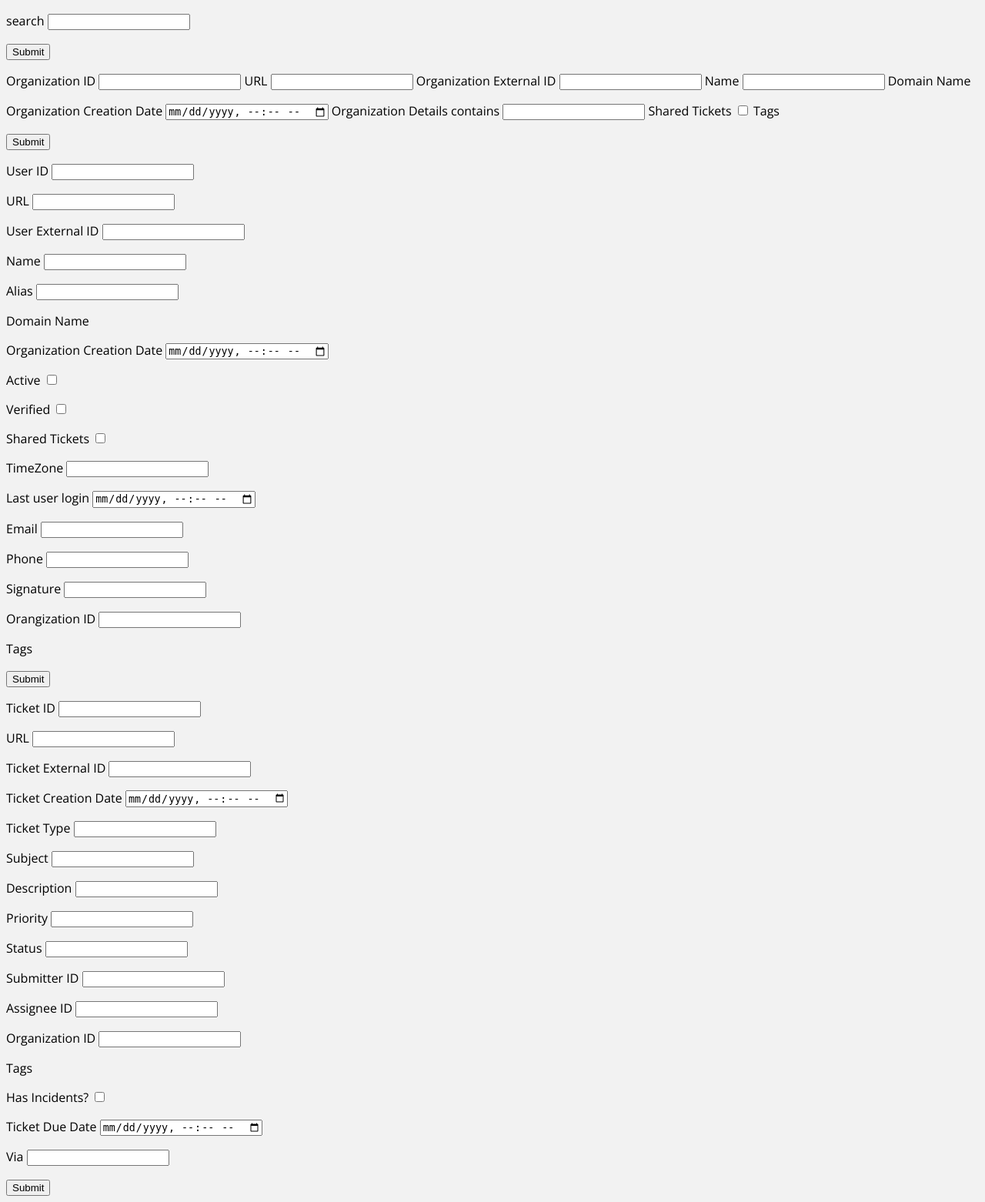
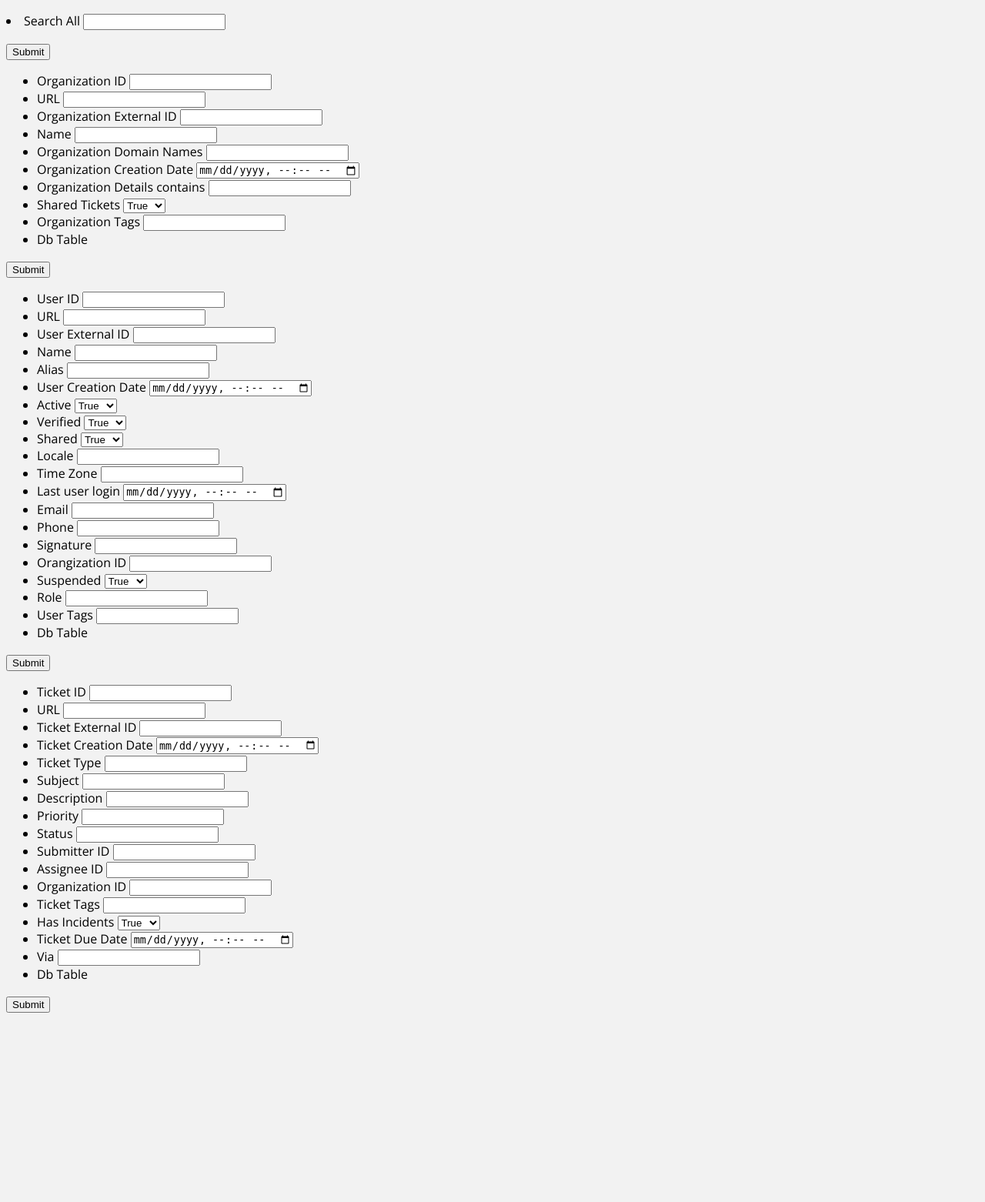
Before and after one commit to tesmonrd/RT_zen_search, a Flask app: page / in a window 1280 px wide. Shown: the whole page at 77% size. After the commit the page ends 1316 px from the top, so only its background shows below. Run offline with Flask 2, Linux system fonts and the light colour scheme; parts of the project's set-up code (start-up, migrations or seed data) failed here and were passed over; some libraries are stand-ins or nearby versions.

Commit message:
forms all registering w field types, basic ui, work on sql logic

```diff
--- a/main.py
+++ b/main.py
@@ -9,9 +9,9 @@ init_db()
 @app.route('/', methods=['GET', 'POST'])
 def index():
     gen_search = GeneralSearchBar()
-    org_form = OrganizationForm()
-    user_form = UserForm()
-    ticket_form = TicketForm()
+    org_form = OrganizationForm(db_table="Organizations")
+    user_form = UserForm(db_table="Users")
+    ticket_form = TicketForm(db_table="Tickets")
 
     # if request.method == 'GET':
     #     return search_results(gen_search)
--- a/rt_zen_search/forms.py
+++ b/rt_zen_search/forms.py
@@ -1,13 +1,13 @@
 from flask_wtf import FlaskForm
-from wtforms import StringField, IntegerField, FieldList, TextField, SubmitField, BooleanField
+from wtforms import StringField, IntegerField, FieldList, TextField, SubmitField, SelectField, HiddenField, BooleanField
 from wtforms.validators import DataRequired, Length, Email, URL
 from wtforms.fields.html5 import DateTimeLocalField
 
 
 class GeneralSearchBar(FlaskForm):
     """Contact form."""
-    search = StringField('search')
-    submit = SubmitField('Submit')
+    query_all = StringField('Search All')
+    # submit = SubmitField('Submit')
 
 class OrganizationForm(FlaskForm):
     """Contact form."""
@@ -16,12 +16,15 @@ class OrganizationForm(FlaskForm):
     	URL(message=("Invalid URL format."))])
     external_id = StringField('Organization External ID')
     name = StringField('Name')
-    domain_name = FieldList(StringField('Organization Domain Names'))
-    created_at = DateTimeLocalField('Organization Creation Date', format='%m/%d/%y')
+    domain_names = TextField('Organization Domain Names')
+    created_at = DateTimeLocalField('Organization Creation Date', format='%Y-%m-%d')
     details = TextField('Organization Details contains')
-    shared_tickets = BooleanField('Shared Tickets')
-    tags = FieldList(StringField('Organization Tags'))
-    submit = SubmitField('Submit')
+    shared_tickets = SelectField(
+        choices=[(True, 'True'), (False, 'False'), ('','')],
+        coerce=lambda x: x == 'True'
+    )
+    tags = TextField('Organization Tags')
+    db_table = HiddenField()
 
 
 class UserForm(FlaskForm):
@@ -32,20 +35,34 @@ class UserForm(FlaskForm):
     external_id = StringField('User External ID')
     name = StringField('Name')
     alias = StringField('Alias')
-    domain_name = FieldList(StringField('Organization Domain Names'))
-    created_at = DateTimeLocalField('Organization Creation Date', format='%m/%d/%y')
-    active = BooleanField('Active')
-    verified = BooleanField('Verified')
-    shared = BooleanField('Shared Tickets')
-    locale = StringField('TimeZone')
-    last_login_at = DateTimeLocalField('Last user login', format='%m/%d/%y')
+    created_at = DateTimeLocalField('User Creation Date', format='%Y-%m-%d')
+    active = SelectField(
+        choices=[(True, 'True'), (False, 'False'), ('','')],
+        coerce=lambda x: x == 'True'
+    )
+    verified = SelectField(
+        choices=[(True, 'True'), (False, 'False'), ('','')],
+        coerce=lambda x: x == 'True'
+    )
+    shared = SelectField(
+        choices=[(True, 'True'), (False, 'False'), ('','')],
+        coerce=lambda x: x == 'True'
+    )
+    locale = StringField('Locale')
+    time_zone = StringField('Time Zone')
+    last_login_at = DateTimeLocalField('Last user login', format='%Y-%m-%d')
     email = StringField('Email', [
         Email(message=('Not a valid email address.'))])
     phone = StringField('Phone')
     signature = StringField('Signature')
     organization_id = IntegerField('Orangization ID')
-    tags = FieldList(StringField('Organization Tags'))
-    submit = SubmitField('Submit')
+    suspended = SelectField(
+        choices=[(True, 'True'), (False, 'False'), ('','')],
+        coerce=lambda x: x == 'True'
+    )
+    role = StringField('Role')
+    tags = TextField('User Tags')
+    db_table = HiddenField()
 
 
 class TicketForm(FlaskForm):
@@ -54,7 +71,7 @@ class TicketForm(FlaskForm):
     url = StringField('URL',[
     	URL(message=("Invalid URL format."))])
     external_id = StringField('Ticket External ID')
-    created_at = DateTimeLocalField('Ticket Creation Date', format='%m/%d/%y')
+    created_at = DateTimeLocalField('Ticket Creation Date', format='%Y-%m-%d')
     ticket_type = StringField('Ticket Type')
     subject = StringField('Subject')
     description = TextField('Description')
@@ -63,8 +80,11 @@ class TicketForm(FlaskForm):
     submitter_id = IntegerField('Submitter ID')
     assignee_id = IntegerField('Assignee ID')
     organization_id = IntegerField('Organization ID')
-    tags = FieldList(StringField('Ticket Tags'))
-    has_incidents = BooleanField('Has Incidents?')
-    due_at = DateTimeLocalField('Ticket Due Date', format='%m/%d/%y')
+    tags = TextField('Ticket Tags')
+    has_incidents = SelectField(
+        choices=[(True, 'True'), (False, 'False'), ('','')],
+        coerce=lambda x: x == 'True'
+    )
+    due_at = DateTimeLocalField('Ticket Due Date', format='%Y-%m-%d')
     via = StringField('Via')
-    submit = SubmitField('Submit')
+    db_table = HiddenField()
--- a/rt_zen_search/templates/_formhelpers.html
+++ b/rt_zen_search/templates/_formhelpers.html
@@ -1,6 +1,6 @@
 {% macro render_field(field) %}
-    {{ field.label }}
-    {{ field(**kwargs)|safe }}
+    <li>{{ field.label }}
+    {{ field(**kwargs)|safe }}</li>
     {% if field.errors %}
         <ul class="errors">
         {% for error in field.errors %}
--- a/rt_zen_search/templates/forms.html
+++ b/rt_zen_search/templates/forms.html
@@ -5,66 +5,44 @@
 	<div class="mainSearch">
 	{% from "_formhelpers.html" import render_field %}
 		<form method="GET" action="/search">
-		 	<dl>{{ render_field(gen_search.search) }}</dl>
+		 	<dl>{{ render_field(gen_search.query_all) }}</dl>
 		 	<input type=submit>
 		</form>
 	</div>
 	<div class="advancedSearch">
 		<form method="GET" action="/search">
-		 	<dl>
-		 	{{ render_field(org_form.org_id) }}
-		 	{{ render_field(org_form.url) }}
-		 	{{ render_field(org_form.external_id) }}
-		 	{{ render_field(org_form.name) }}
-		 	{{ render_field(org_form.domain_name) }}
-		 	{{ render_field(org_form.created_at) }}
-		 	{{ render_field(org_form.details) }}
-		 	{{ render_field(org_form.shared_tickets) }}
-		 	{{ render_field(org_form.tags) }}
+			<ul>
+		 	{% for field in org_form %}
+		 		{% if field.id != 'csrf_token' %}
+		 			{{ render_field(field)}}
+		 		{% endif %}
+		 	{% endfor %}
+			</ul>
 		 	<input type=submit>
 		 </dl>
 		</form>
 	</div>
 	<div class="advancedSearch">
 		<form method="GET" action="/search">
-		 	<dl>{{ render_field(user_form.user_id) }}</dl>
-		 	<dl>{{ render_field(user_form.url) }}</dl>
-		 	<dl>{{ render_field(user_form.external_id) }}</dl>
-		 	<dl>{{ render_field(user_form.name) }}</dl>
-		 	<dl>{{ render_field(user_form.alias) }}</dl>
-		 	<dl>{{ render_field(user_form.domain_name) }}</dl>
-		 	<dl>{{ render_field(user_form.created_at) }}</dl>
-		 	<dl>{{ render_field(user_form.active) }}</dl>
-		 	<dl>{{ render_field(user_form.verified) }}</dl>
-		 	<dl>{{ render_field(user_form.shared) }}</dl>
-		 	<dl>{{ render_field(user_form.locale) }}</dl>
-		 	<dl>{{ render_field(user_form.last_login_at) }}</dl>
-		 	<dl>{{ render_field(user_form.email) }}</dl>
-		 	<dl>{{ render_field(user_form.phone) }}</dl>
-		 	<dl>{{ render_field(user_form.signature) }}</dl>
-		 	<dl>{{ render_field(user_form.organization_id) }}</dl>
-		 	<dl>{{ render_field(user_form.tags) }}</dl>
+			<ul>
+		 	{% for field in user_form %}
+		 		{% if field.id != 'csrf_token' %}
+		 			{{ render_field(field)}}
+		 		{% endif %}
+		 	{% endfor %}
+			</ul>
 		 	<input type=submit>
 		</form>
 	</div>
 	<div class="advancedSearch">
 		<form method="GET" action="/search">
-		 	<dl>{{ render_field(ticket_form.ticket_id) }}</dl>
-		 	<dl>{{ render_field(ticket_form.url) }}</dl>
-		 	<dl>{{ render_field(ticket_form.external_id) }}</dl>
-		 	<dl>{{ render_field(ticket_form.created_at) }}</dl>
-		 	<dl>{{ render_field(ticket_form.ticket_type) }}</dl>
-		 	<dl>{{ render_field(ticket_form.subject) }}</dl>
-		 	<dl>{{ render_field(ticket_form.description) }}</dl>
-		 	<dl>{{ render_field(ticket_form.priority) }}</dl>
-		 	<dl>{{ render_field(ticket_form.status) }}</dl>
-		 	<dl>{{ render_field(ticket_form.submitter_id) }}</dl>
-		 	<dl>{{ render_field(ticket_form.assignee_id) }}</dl>
-		 	<dl>{{ render_field(ticket_form.organization_id) }}</dl>
-		 	<dl>{{ render_field(ticket_form.tags) }}</dl>
-		 	<dl>{{ render_field(ticket_form.has_incidents) }}</dl>
-		 	<dl>{{ render_field(ticket_form.due_at) }}</dl>
-		 	<dl>{{ render_field(ticket_form.via) }}</dl>
+			<ul>
+		 	{% for field in ticket_form %}
+		 		{% if field.id != 'csrf_token' %}
+		 			{{ render_field(field)}}
+		 		{% endif %}
+		 	{% endfor %}
+			</ul>
 		 	<input type=submit>
 		</form>
 	</div>
```
